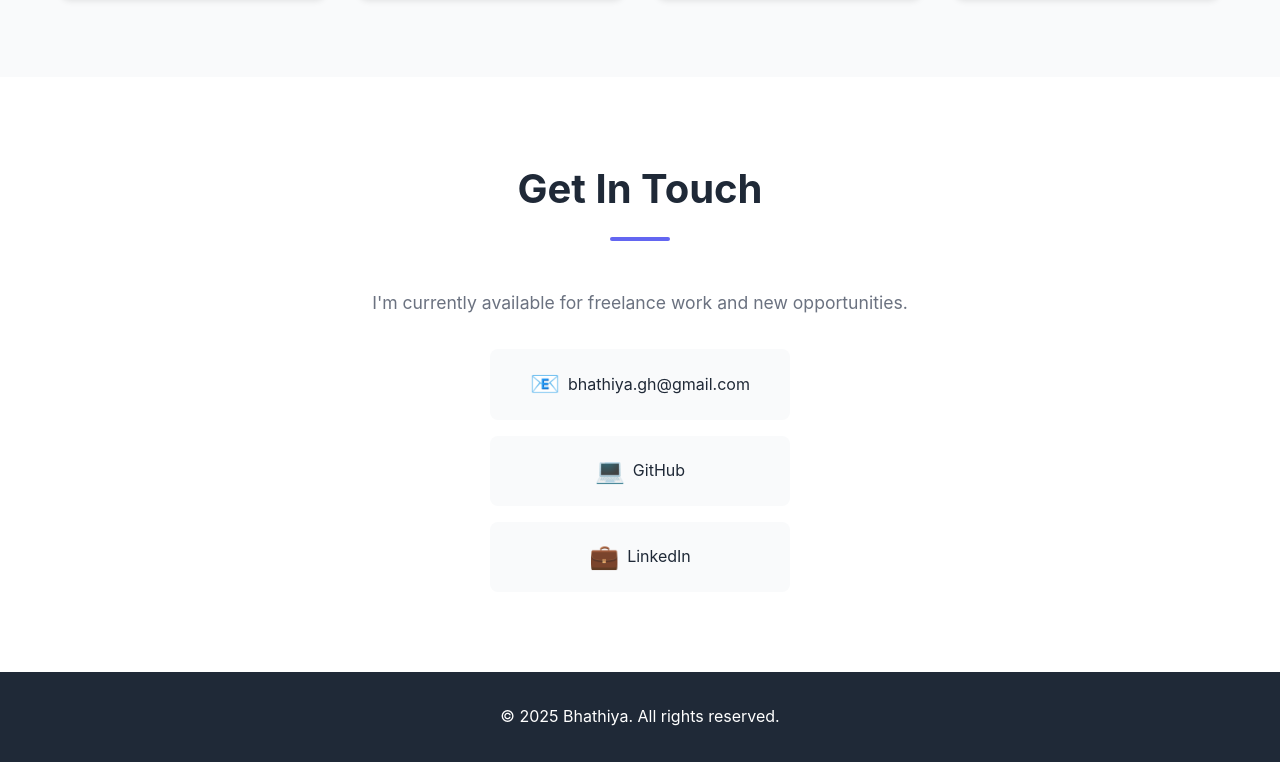
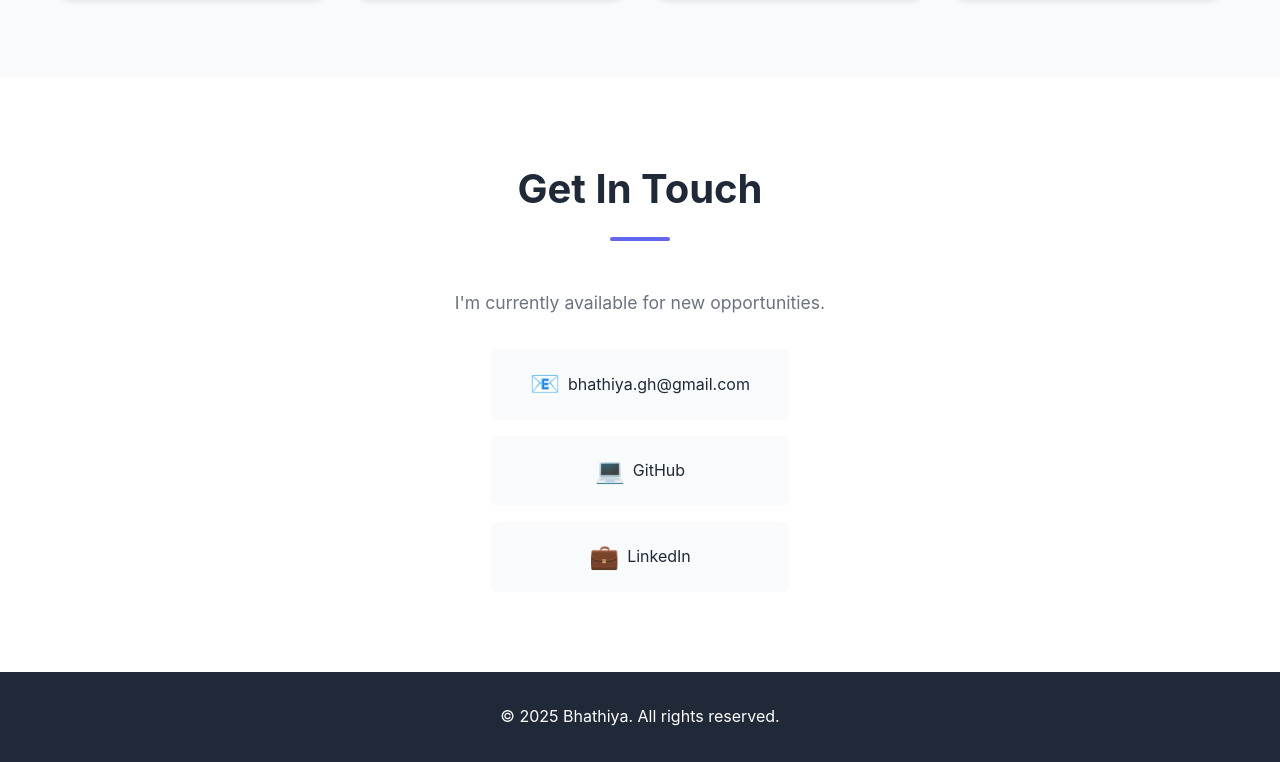
Before and after one commit to bhathiya-gh/Portfolio, a plain HTML site: page index.html in a window 1280 px wide. Shown: the part 3484-4246 px from the top of the page. Drawn offline with Linux system fonts and the light colour scheme.

Commit message:
Update availability message in contact section

```diff
--- a/index.html
+++ b/index.html
@@ -188,7 +188,7 @@
         <div class="container">
             <h2 class="section-title">Get In Touch</h2>
             <div class="contact-content">
-                <p>I'm currently available for freelance work and new opportunities.</p>
+                <p>I'm currently available for new opportunities.</p>
                 <div class="contact-links">
                     <a href="mailto:bhathiya.gh@gmail.com" class="contact-link">
                         <span>📧</span> bhathiya.gh@gmail.com
```
